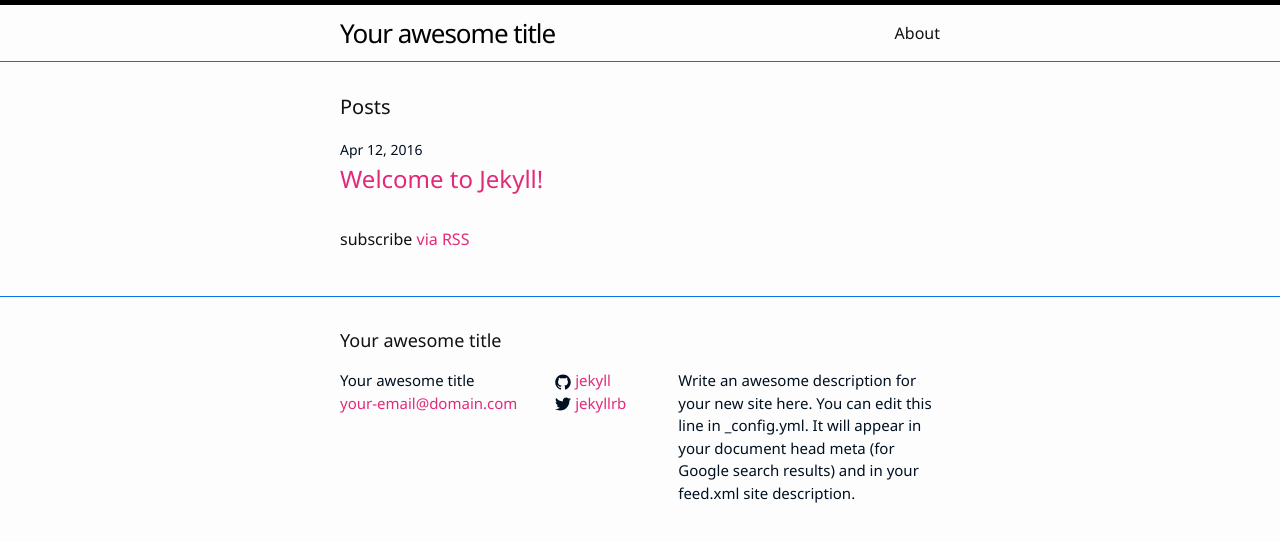
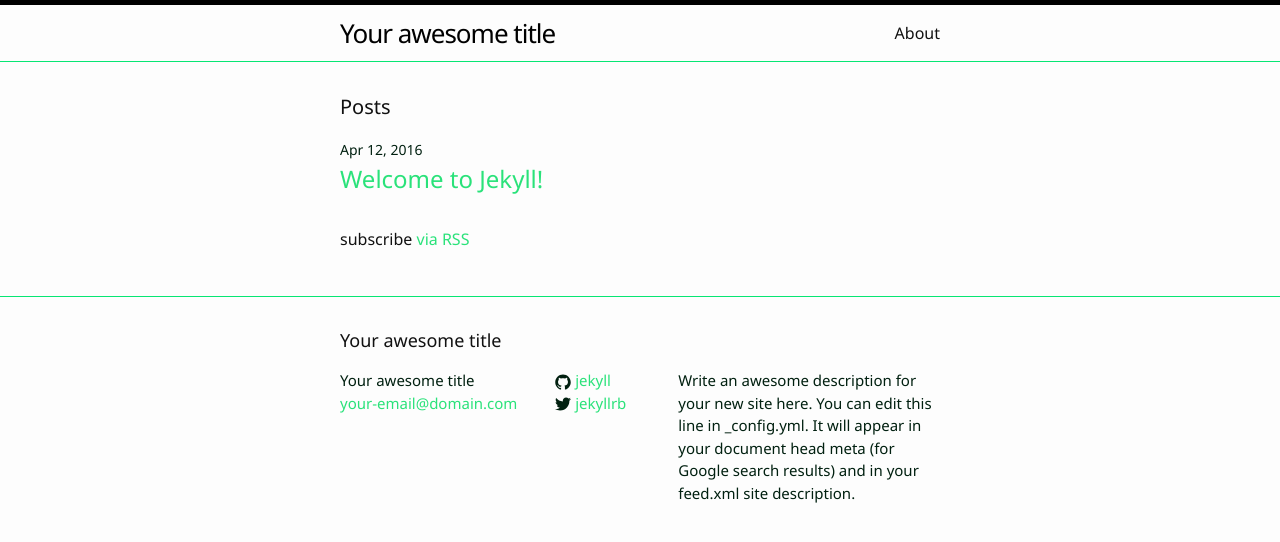
Before and after one commit to marisusis/spacegeek224.github.io, a Jekyll site: the page built from index.html, in a window 1280 px wide. Shown: the top 542 px of the page. Built offline with Jekyll 4.4.1, drawn with Linux system fonts in a browser that asks for light colours.

Commit message:
Update main.scss

```diff
--- a/css/main.scss
+++ b/css/main.scss
@@ -15,9 +15,9 @@ $spacing-unit:     30px;
 
 $text-color:       #111;
 $background-color: #fdfdfd;
-$brand-color:      #e22a7a;
+$brand-color:      #2ae27a;
 
-$grey-color:       #011020;
+$grey-color:       #012010;
 $grey-color-light: lighten($grey-color, 40%);
 $grey-color-dark:  darken($grey-color, 25%);
 
```
